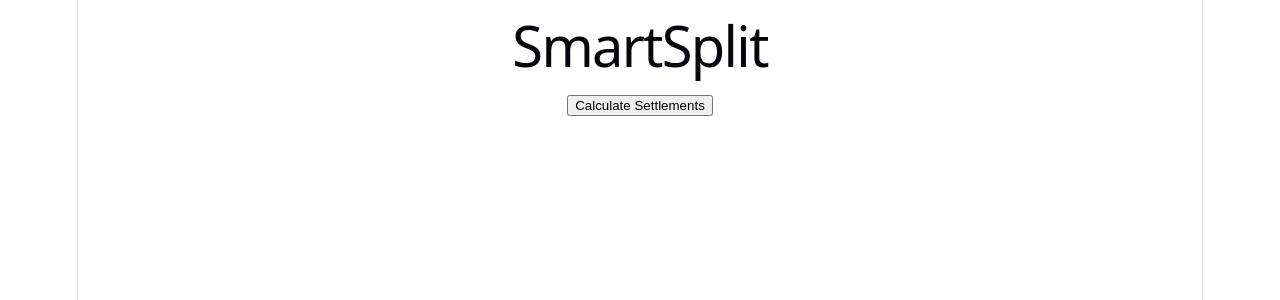
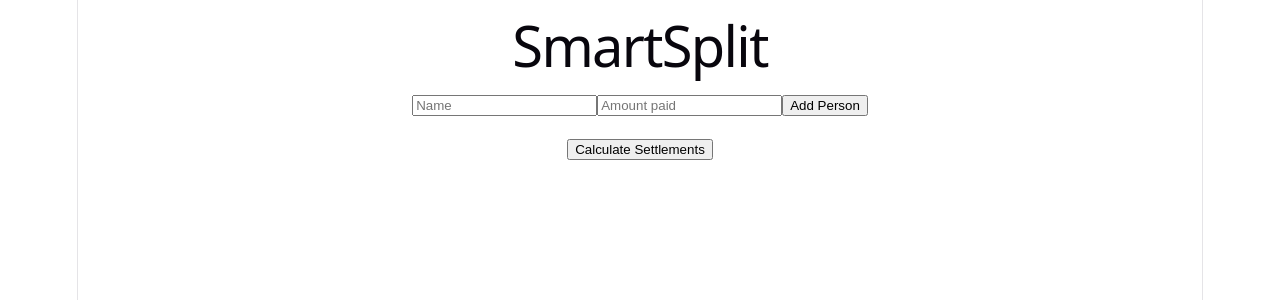
Before and after one commit to prachisingh9-alt/SmartSplit, a React app in the folder frontend/: page / in a window 1280 px wide. Shown: the top 300 px of the page. Built offline with nearby package versions, Linux system fonts and the light colour scheme; the HTML template or start-up script is replaced by a standard one.

Commit message:
Use real people list for settlement calculation instead of hardcoded data

```diff
--- a/frontend/src/App.jsx
+++ b/frontend/src/App.jsx
@@ -2,15 +2,36 @@ import { useState } from 'react'
 
 function App(){
   const [message,setMessage] = useState('')
+  const [people,setPeople] = useState([])
+  const [name,setName] = useState('')
+  const [amount,setAmount] = useState('')
+
+  function handleAddPerson() {
+    setPeople([...people, { name: name, paid: Number(amount) }])
+    setName('')
+    setAmount('')
+  }
 
   function handleClick(){
+    const paid = {}
+    people.forEach((person) => {
+      paid[person.name] = person.paid
+    })
+
+    const total = people.reduce((sum,person) => sum + person.paid,0)
+    const share = total / people.length
+
+    const fairShare = {}
+    people.forEach((person) => {
+      fairShare[person.name] = share
+    })
+
     fetch('http://127.0.0.1:8000/settle',{
       method:'POST',
       headers:{'Content-Type':'application/json'},
       body:JSON.stringify({
-        paid: { Prachi: 7000, Riya: 2000, Ananya: 1000, Sneha: 0 },
-        fair_share: { Prachi: 2500, Riya: 2500, Ananya: 2500, Sneha: 2500 }
-      })
+        paid:paid,fair_share:fairShare
+          })
     })
     .then(response => response.json())
     .then(data => setMessage(JSON.stringify(data.settlements)))
@@ -19,6 +40,26 @@ function App(){
  return (
     <div>
       <h1>SmartSplit</h1>
+      <input
+        type="text"
+        placeholder="Name"
+        value={name}
+        onChange={(e) => setName(e.target.value)}
+      />
+      <input
+        type="number"
+        placeholder="Amount paid"
+        value={amount}
+        onChange={(e) => setAmount(e.target.value)}
+      />
+      <button onClick={handleAddPerson}>Add Person</button>
+
+      <ul>
+        {people.map((person,index)=>(
+          <li key={index}>{person.name} paid {person.paid}</li>
+        ))}
+      </ul>
+
       <button onClick={handleClick}>Calculate Settlements</button>
       <p>{message}</p>
     </div>
```
